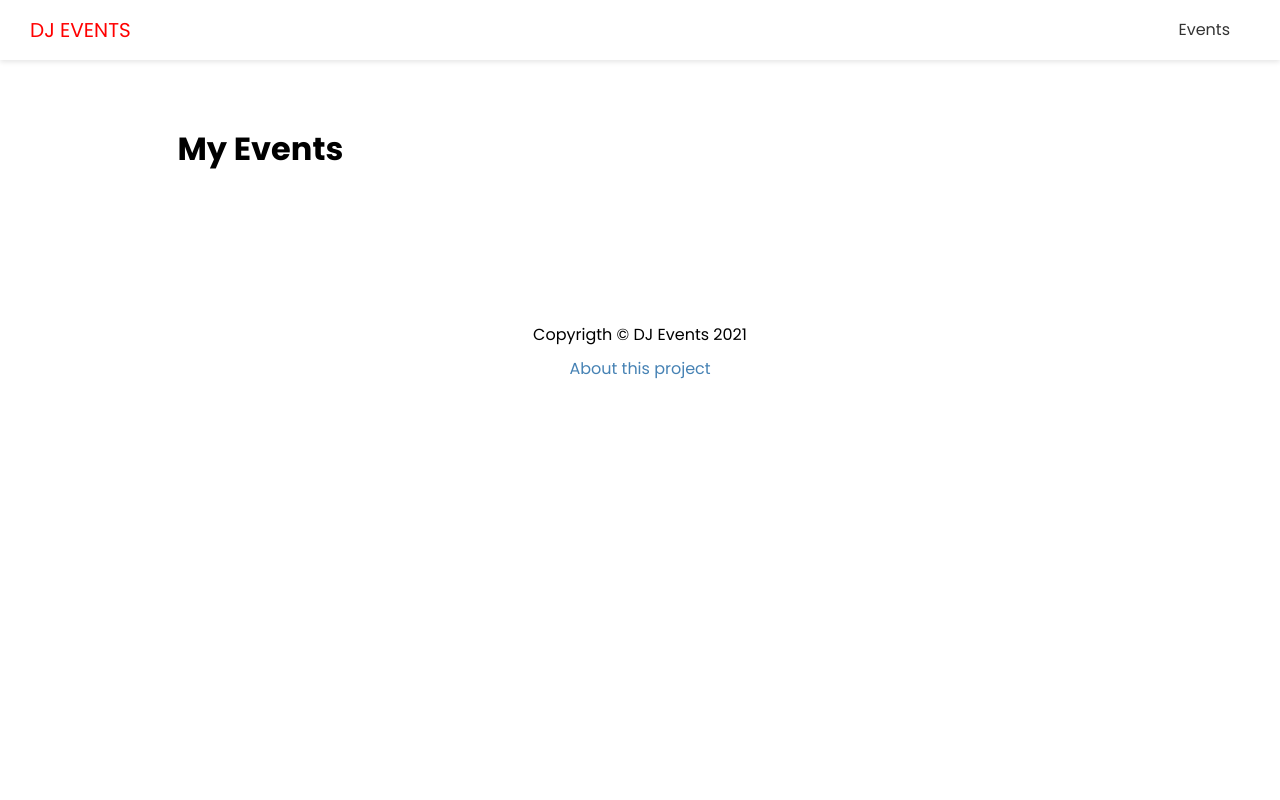
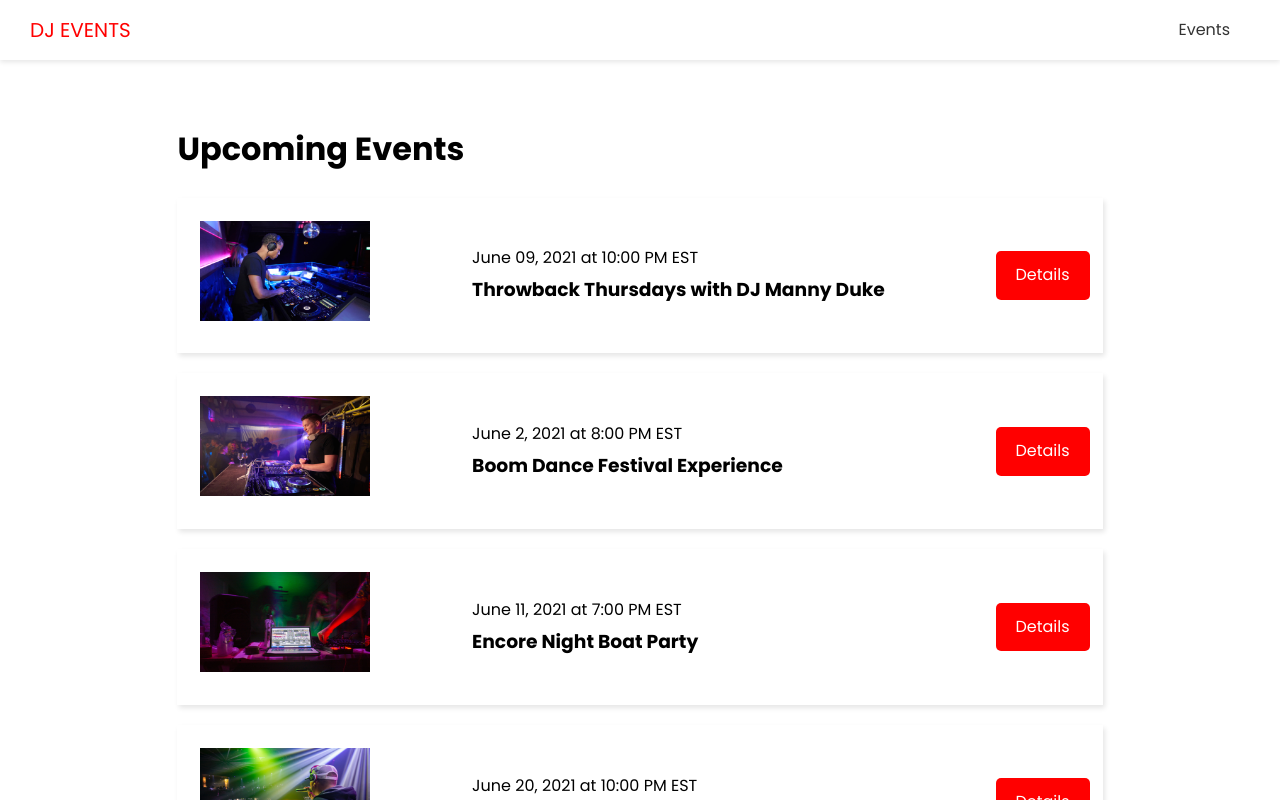
Before and after one commit to emines0/dj-events-website, a Next.js app: page /events in a window 1280 px wide. Shown: the top 800 px of the page. Built offline with nearby package versions, Linux system fonts and the light colour scheme; no server answers.

Commit message:
limit events on homepage to first 3, display all event on events page, view all events btn on homepage

```diff
--- a/pages/events/index.js
+++ b/pages/events/index.js
@@ -1,9 +1,25 @@
-import Layout from '../../components/Layout';
+import EventItem from '@/components/EventItem';
+import Layout from '@/components/Layout';
+import { API_URL } from '@/config/index';
 
-export default function EventsPage() {
+export default function EventsPage({ events }) {
   return (
     <Layout>
-      <h1>My Events</h1>
+      <h1>Upcoming Events</h1>
+      {events.length === 0 && <h3>No events to show</h3>}
+
+      {events.map((evt) => (
+        <EventItem evt={evt} key={evt.id} />
+      ))}
     </Layout>
   );
 }
+
+export async function getStaticProps() {
+  const res = await fetch(`${API_URL}/api/events`);
+  const events = await res.json();
+  return {
+    props: { events },
+    revalidate: 1,
+  };
+}
```
Also changed, not shown: pages/index.js (+9 -5 lines).
